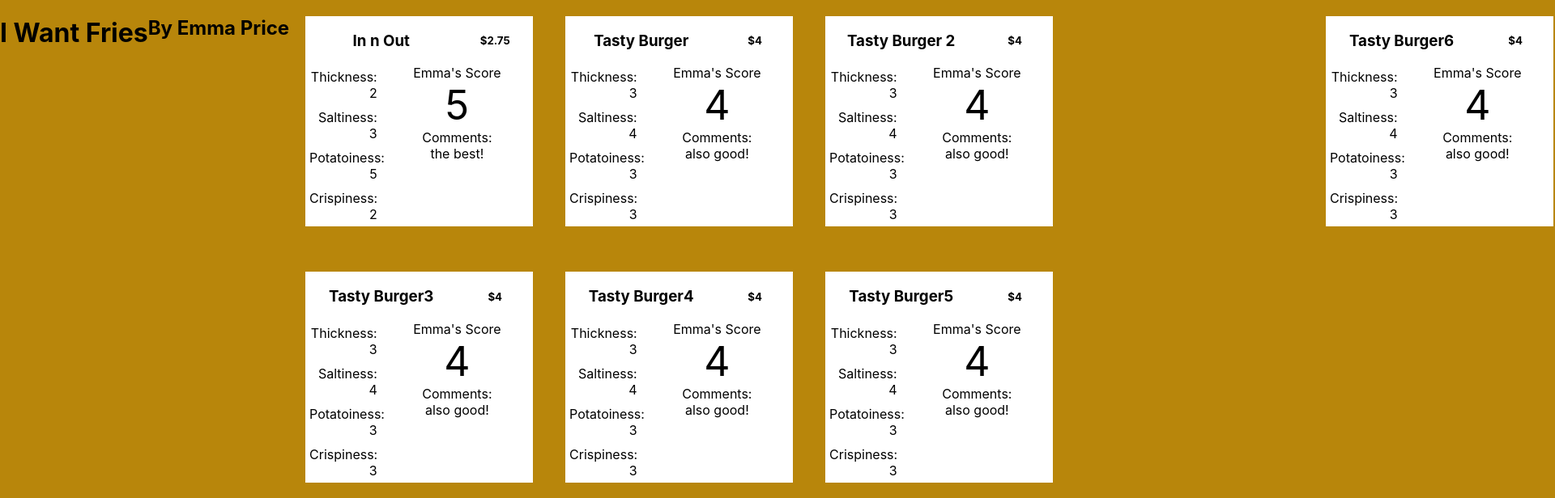
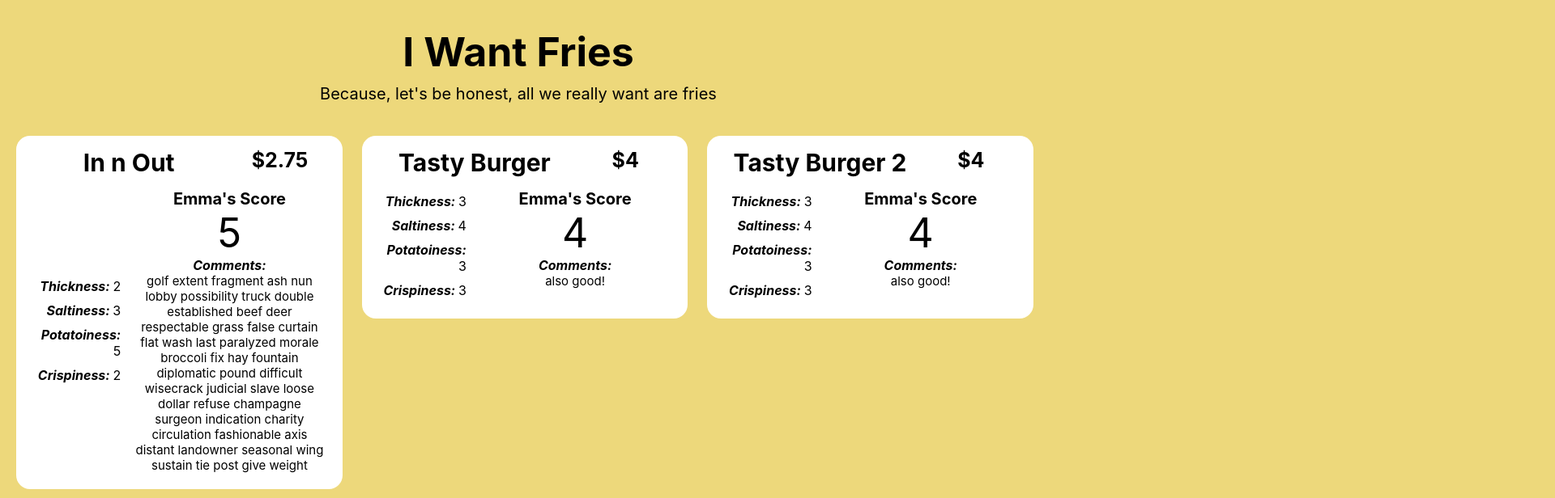
Before and after one commit to pricee/i-want-fries, a React (Create React App) app: page / in a window 1280 px wide. Shown: the top 616 px of the page at 81% size, 1920 px wide, since content can reach past the window. Built offline with nearby package versions, Linux system fonts and the light colour scheme.

Commit message:
Cleaned up style

```diff
--- a/src/App.css
+++ b/src/App.css
@@ -1,19 +1,52 @@
 .App {
   text-align: center;
   height: 100vh;
-  display:flex;
+}
+
+.site-title {
+  font-size:50px;
+  margin-bottom:10px;
+}
+
+.site-subtitle {
+  font-size:20px;
+  margin-bottom: 20px;
 }
 
 .stores {
-  flex: 1;
+  width: 100vw !important;
+}
+
+.row {
+  width: 100vw !important;
 }
 
 .Store {
   background-color: white;
   margin: 20px;
+  border-radius:17px;
 }
+
+.store-section-right {
+  padding-bottom: 20px !important;
+  padding-left: 10px !important;
+  padding-right: 20px !important;
+}
+
+.store-section-left {
+  padding-bottom: 20px !important;
+  padding-left: 20px !important;
+  display: flex;
+  flex-direction: column;
+}
+
 
 .stats {
   text-align: right;
   padding: 5px;
 }
+
+.comments {
+  word-wrap: break-word;
+  font-size: 15px;
+}
--- a/src/App.js
+++ b/src/App.js
@@ -6,9 +6,9 @@
 function App() {
   return (
     <div className="App">
-      <h1>I Want Fries</h1>
-      <h2>By Emma Price</h2>
-      <Grid container className="stores" direction="column" spacing={2}>
+      <h1 className="site-title">I Want Fries</h1>
+      <div className="site-subtitle">Because, let's be honest, all we really want are fries</div>
+      <Grid container className="stores" direction="column" spacing={0}>
           {renderStores()}
       </Grid>
     </div>
@@ -28,9 +28,9 @@
     }
     return storesGrid.map(row => {
         return (
-            <Grid container item justify="center" spacing={5}>
+            <Grid className="row" container item justify="center" spacing={3}>
                 {row.map(store => {
-                    return <Grid key={store.name} item xs={4}>
+                    return <Grid className="single-store" key={store.name} item xs={4}>
                         <Store
                             storeName={store.name}
                             price={store.price}
@@ -50,26 +50,28 @@
 function Store(props) {
   return (
       <Grid container className="Store" direction="column">
-          <Grid container item xs>
+          <Grid container item xs style={{padding:15}}>
               <Grid item xs={8}>
-                  <h3>{props.storeName}</h3>
+                  <div style={{fontSize:30}}><b>{props.storeName}</b></div>
               </Grid>
               <Grid item xs={4}>
-                  <h5>{`$${props.price}`}</h5>
+                  <div style={{fontSize:25}}><b>{`$${props.price}`}</b></div>
               </Grid>
           </Grid>
-          <Grid container item xs>
-              <Grid item xs={4}>
-                <div className="stats">{`Thickness: ${props.thickness}`}</div>
-                  <div className="stats">{`Saltiness: ${props.saltiness}`}</div>
-                  <div className="stats">{`Potatoiness: ${props.potatoyness}`}</div>
-                  <div className="stats">{`Crispiness: ${props.crispiness}`}</div>
+          <Grid container item xs borderRadius={20}>
+              <Grid className="store-section-left" item xs={4} justify="center">
+                  <div className="all-stats">
+                      <div className="stats"><b><i>Thickness: </i></b>{props.thickness}</div>
+                      <div className="stats"><b><i>Saltiness: </i></b>{props.saltiness}</div>
+                      <div className="stats"><b><i>Potatoiness: </i></b>{props.potatoyness}</div>
+                      <div className="stats"><b><i>Crispiness: </i></b>{props.crispiness}</div>
+                  </div>
               </Grid>
-              <Grid item xs={8}>
-                  <div>Emma's Score</div>
+              <Grid className="store-section-right" item xs={8}>
+                  <div style={{fontSize:20}}><b>Emma's Score</b></div>
                   <div style={{fontSize:50}}>{props.overall}</div>
-                  <div>Comments:</div>
-                  <div>{props.comments}</div>
+                  <div><b><i>Comments:</i></b></div>
+                  <div className="comments">{props.comments}</div>
               </Grid>
           </Grid>
       </Grid>
--- a/src/index.css
+++ b/src/index.css
@@ -13,5 +13,5 @@
 }
 
 html {
-  background-color: darkgoldenrod;
+  background-color: #edd87b;
 }
--- a/src/stores.json
+++ b/src/stores.json
@@ -8,7 +8,7 @@
       "saltiness": 3,
       "crispiness": 2,
       "overall": 5,
-      "comments": "the best!"
+      "comments": "golf extent fragment ash nun lobby possibility truck double established beef deer respectable grass false  curtain flat wash last paralyzed morale broccoli fix hay fountain diplomatic pound difficult wisecrack judicial slave loose dollar refuse champagne surgeon indication charity circulation fashionable axis distant landowner seasonal wing sustain tie post give weight"
     },
     {
       "name": "Tasty Burger",
```
Also changed, not shown: 1 other file (tests, documents, lock files or other folders).
